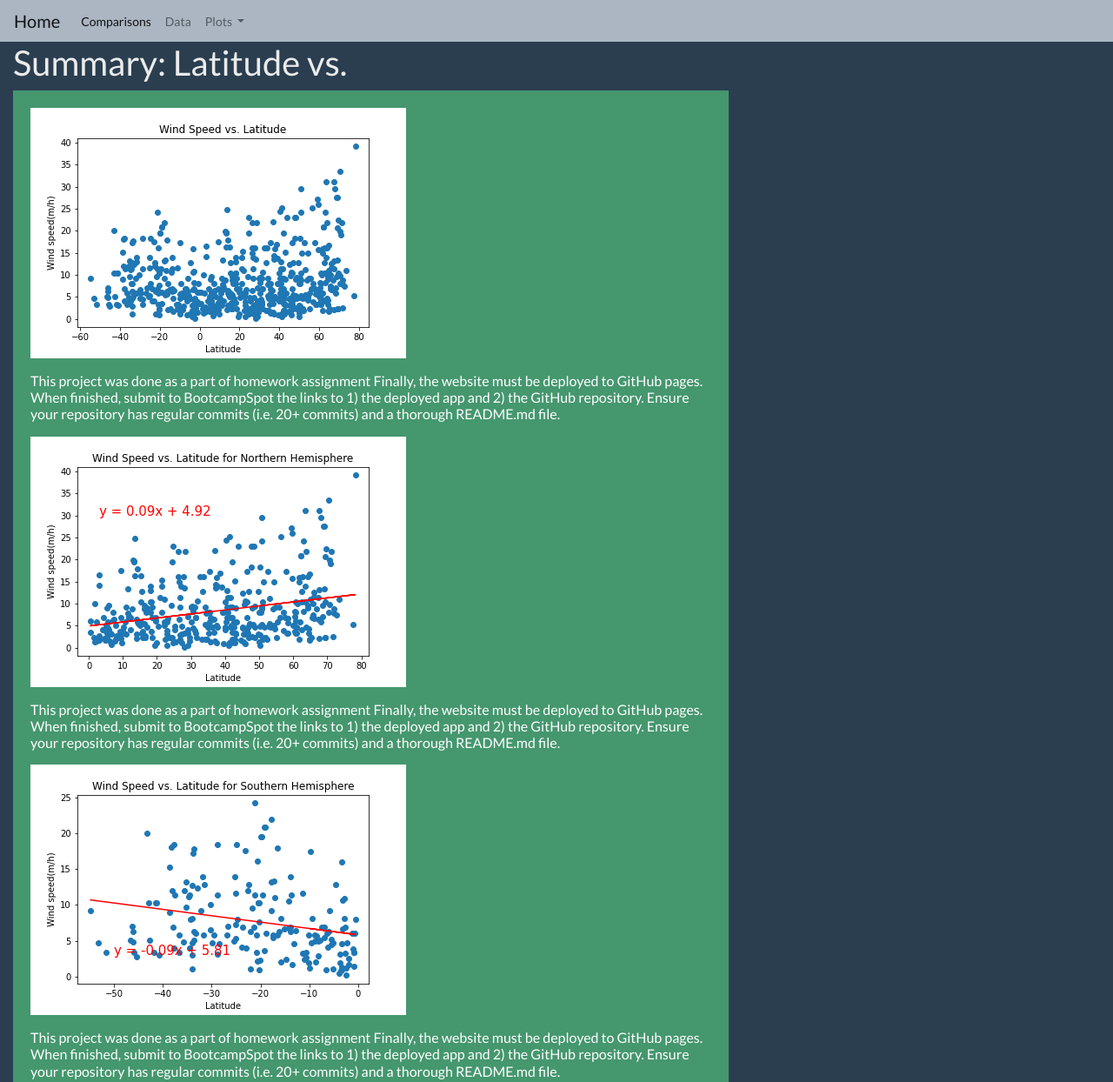
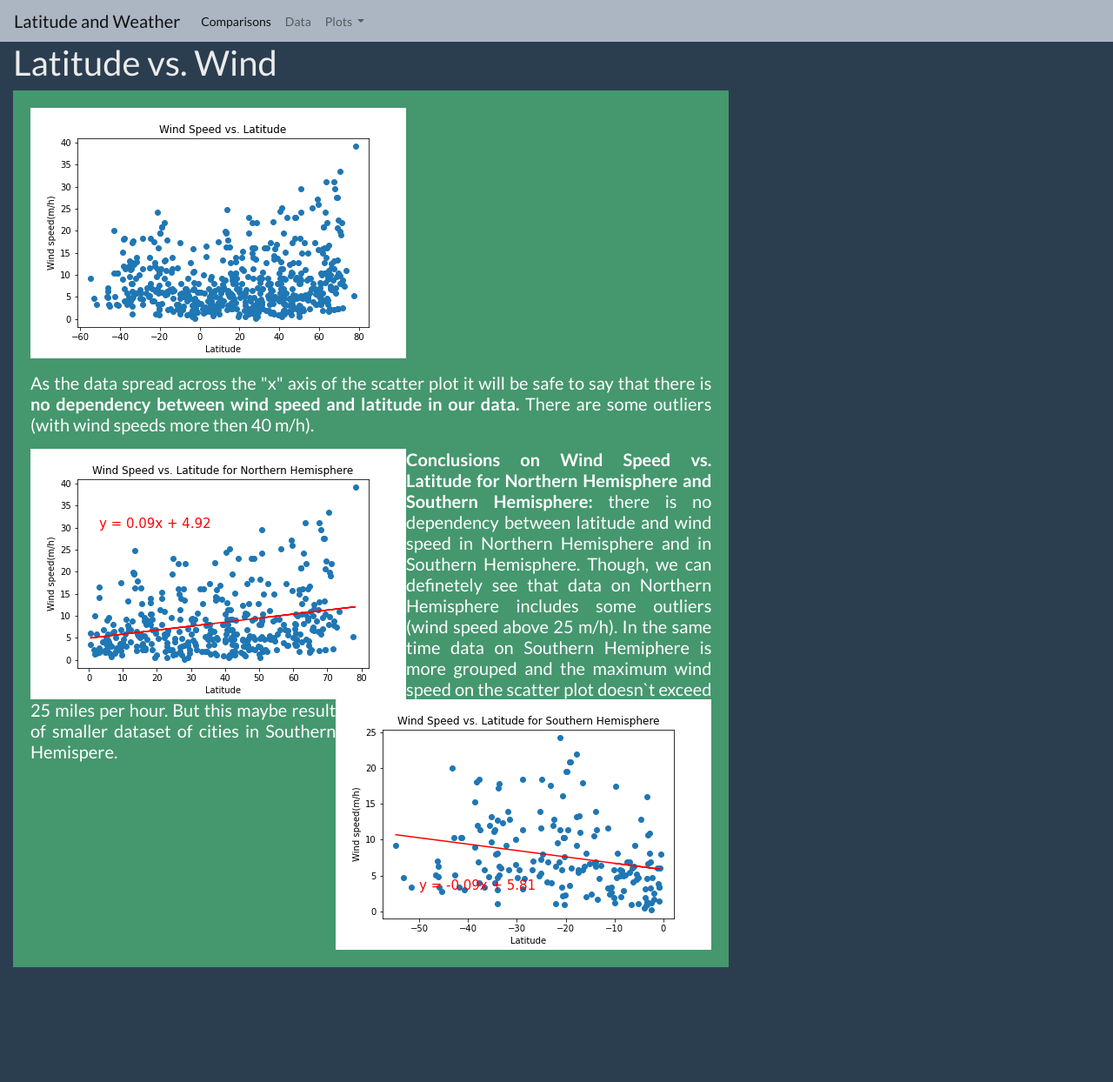
Before and after one commit to newbeadwork/Web-Design-Challenge, a plain HTML site: page wind.html in a window 1280 px wide. Shown: the top 1244 px of the page at 87% size. After the commit the page ends 1112 px from the top, so only its background shows below. Drawn offline with nearby package versions, Linux system fonts and the light colour scheme.

Commit message:
Cleaned wind.html

```diff
--- a/wind.html
+++ b/wind.html
@@ -3,7 +3,7 @@
 
 <head>
   <meta charset="UTF-8">
-  <title>Latitude vs Wind</title>
+  <title>Latitude vs. Wind</title>
 
   <!-- Bring in our bootstrap stylesheet -->
   <!-- JavaScript Bundle with Popper -->
@@ -17,7 +17,7 @@
 
 <body>
   <header class="navbar navbar-expand-lg navbar-light bg-light">
-    <a class="navbar-brand" href="index.html">Home</a>
+    <a class="navbar-brand" href="index.html">Latitude and Weather</a>
     <button class="navbar-toggler" type="button" data-toggle="collapse" data-target="#navbarSupportedContent" aria-controls="navbarSupportedContent" aria-expanded="false" aria-label="Toggle navigation">
       <span class="navbar-toggler-icon"></span>
     </button>
@@ -25,7 +25,7 @@
     <div class="collapse navbar-collapse" id="navbarSupportedContent">
       <ul class="navbar-nav mr-auto">
         <li class="nav-item active">
-          <a class="nav-link" href="#">Comparisons<span class="sr-only">(current)</span></a>
+          <a class="nav-link" href="comparisons.html">Comparisons<span class="sr-only">(current)</span></a>
         </li>
         <li class="nav-item">
           <a class="nav-link" href="data.html">Data</a>
@@ -37,49 +37,53 @@
           <div class="dropdown-menu" aria-labelledby="navbarDropdown">
             <a class="dropdown-item" href="temperature.html">Latitude vs. Temperature</a>
             <a class="dropdown-item" href="humidity.html">Latitude vs. Humidity</a>
-            <a class="dropdown-item" href="humidity.html">Latitude vs. Cloudness</a>
-            <a class="dropdown-item" href="humidity.html">Latitude vs. Wind</a>
+            <a class="dropdown-item" href="cloudness.html">Latitude vs. Cloudness</a>
+            <a class="dropdown-item" href="wind.html">Latitude vs. Wind</a>
           </div>
         </li>
       </ul>
     </div>
   </header>
   <div class="container-fluid">
-
     <div class="row">
-
       <div class="col-md-8">
-        <h1>Summary: Latitude vs.</h1>
+        <h1>Latitude vs. Wind</h1>
         <div class="box">
           <div class="clearfix">
-            <img src="Visualizations/wind_vs_lat_all.png" alt="Map" class="img-fluid">
-            <p class="text-right">
-              <h6>This project was done as a part of homework assignment Finally, the website must be deployed to GitHub pages.
-                When finished, submit to BootcampSpot the links to 1) the deployed app and 2) the GitHub repository.
-                Ensure your repository has regular commits (i.e. 20+ commits) and a thorough README.md file.
-              </h6>
+            <img src="Visualizations/wind_vs_lat_all.png" alt="Wind vs Latitude across the Globe" class="img-fluid">
+            <div class="text-justify">
+              <p>
+                <h5>As the data spread across the "x" axis of the scatter plot it will be safe to say that there is
+                  <strong>no dependency between wind speed and latitude in our data.</strong> There are some outliers (with wind speeds
+                  more then 40 m/h).
+                </h5>
+              </p>
+            </div>
+
+            <p>
+              <img src="Visualizations/wind_vs_lat_north.png" alt="Wind vs Latitude North" class="float-left">
             </p>
-
-            <img src="Visualizations/wind_vs_lat_north.png" alt="Map" class="img-fluid">
-            <p class="text-right">
-              <h6>This project was done as a part of homework assignment Finally, the website must be deployed to GitHub pages.
-                When finished, submit to BootcampSpot the links to 1) the deployed app and 2) the GitHub repository.
-                Ensure your repository has regular commits (i.e. 20+ commits) and a thorough README.md file.
-              </h6>
+            <p>
+              <img src="Visualizations/wind_vs_lat_south.png" alt="Wind vs Latitude South" class="float-right">
             </p>
-
-            <img src="Visualizations/wind_vs_lat_south.png" alt="Map" class="img-fluid">
-            <p class="text-right">
-              <h6>This project was done as a part of homework assignment Finally, the website must be deployed to GitHub pages.
-                When finished, submit to BootcampSpot the links to 1) the deployed app and 2) the GitHub repository.
-                Ensure your repository has regular commits (i.e. 20+ commits) and a thorough README.md file.
-              </h6>
+            <p>
+              <div class="text-justify">
+                <p>
+                <h5><strong>Conclusions on Wind Speed vs. Latitude
+                  for Northern Hemisphere and Southern Hemisphere:</strong>
+                  there is no dependency between latitude and wind speed
+                  in Northern Hemisphere  and in Southern Hemisphere. Though, we can
+                  definetely see that data on Northern Hemisphere includes some outliers
+                  (wind speed above 25 m/h). In the same time data on Southern Hemiphere
+                  is more grouped and the maximum wind speed on the scatter plot doesn`t exceed
+                  25 miles per hour. But this maybe result of smaller dataset of cities in Southern Hemispere.
+                </h5>
+                </p>
+              </div>
             </p>
           </div>
         </div>
       </div>
-
-
     </div>
   </div>
 
```
Also changed, not shown: cloudness.html (+1 -1 lines), temperature.html (+1 -9 lines).
